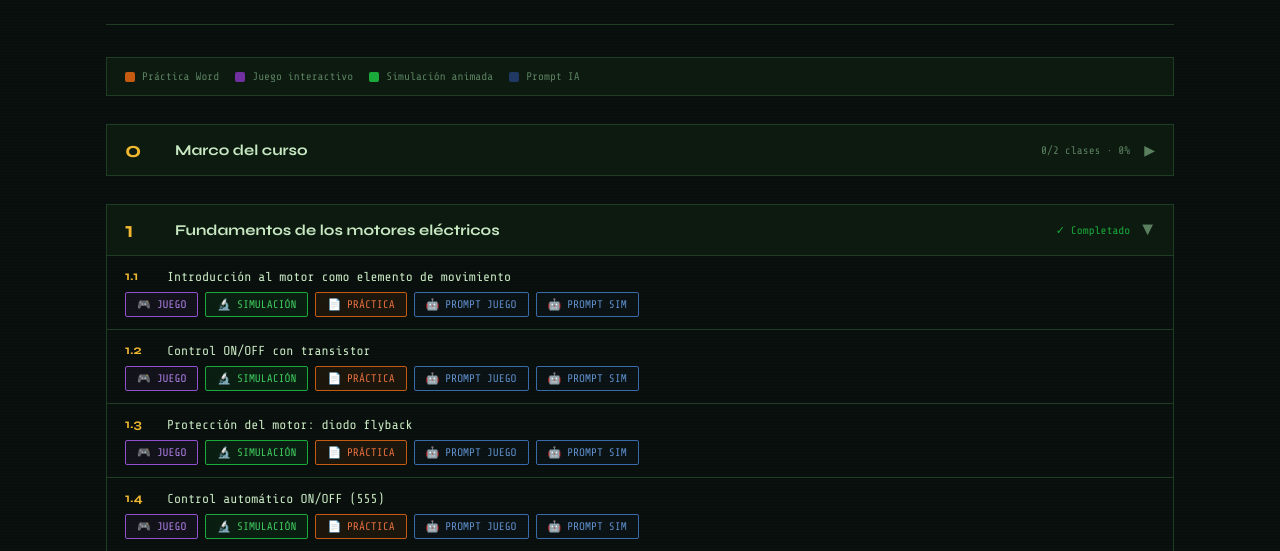
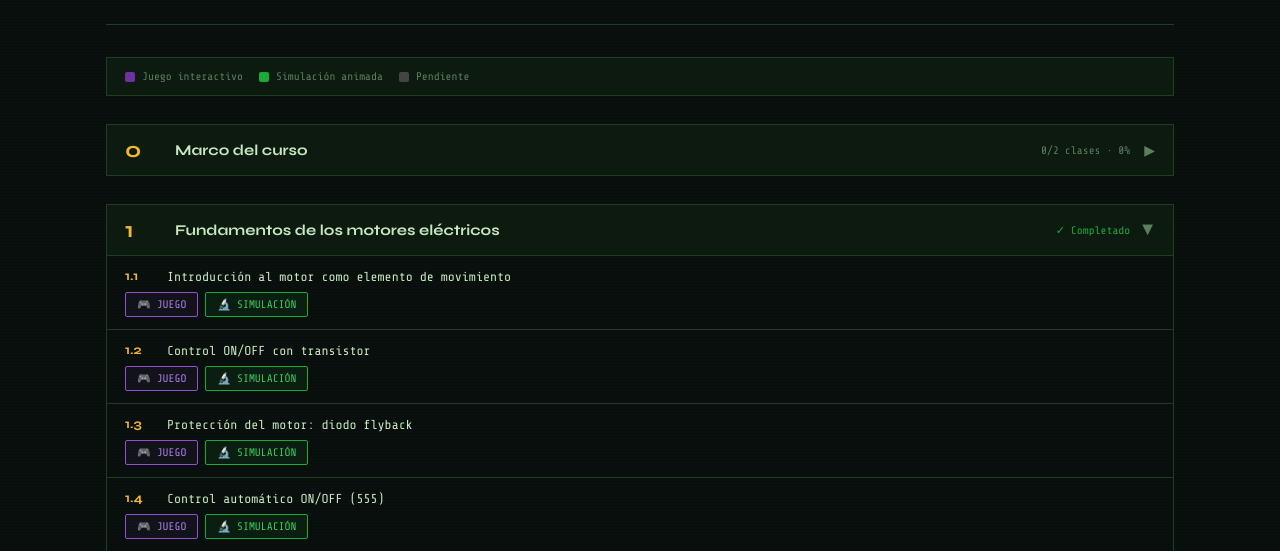
Before and after one commit to javiercursocorreo-gif/curso-robotica, a plain HTML site: page index.html in a window 1280 px wide. Shown: the part 205-756 px from the top of the page. Drawn offline with nearby package versions, Linux system fonts and the light colour scheme.

Commit message:
Index solo con juegos y simulaciones

```diff
--- a/index.html
+++ b/index.html
@@ -90,10 +90,9 @@ footer{text-align:center;padding:28px 0;border-top:1px solid var(--border);
   </header>
 
   <div class="legend">
-    <div class="leg-item"><div class="leg-dot p"></div>Práctica Word</div>
     <div class="leg-item"><div class="leg-dot j"></div>Juego interactivo</div>
     <div class="leg-item"><div class="leg-dot s"></div>Simulación animada</div>
-    <div class="leg-item"><div class="leg-dot d"></div>Prompt IA</div>
+    <div class="leg-item"><div class="leg-dot" style="background:#444"></div>Pendiente</div>
   </div>
 
   <div id="courseIndex"></div>
@@ -255,12 +254,9 @@ function btn(label, href, type) {
 
 function renderClass(cl) {
   var files = '';
-  if (cl.juego)     files += btn('🎮 JUEGO', cl.juego, 'juego');
-  if (cl.simulacion)files += btn('🔬 SIMULACIÓN', cl.simulacion, 'simulacion');
-  if (cl.practica)  files += btn('📄 PRÁCTICA', cl.practica, 'practica');
-  if (cl.promptJ)   files += btn('🤖 PROMPT JUEGO', cl.promptJ, 'prompt');
-  if (cl.promptS)   files += btn('🤖 PROMPT SIM', cl.promptS, 'prompt');
-  if (!cl.juego && !cl.simulacion && !cl.practica) {
+  if (cl.juego)      files += btn('🎮 JUEGO', cl.juego, 'juego');
+  if (cl.simulacion) files += btn('🔬 SIMULACIÓN', cl.simulacion, 'simulacion');
+  if (!cl.juego && !cl.simulacion) {
     files += '<span class="file-btn pending">⏳ Pendiente de generación</span>';
   }
   return '<div class="class-row">'
```
